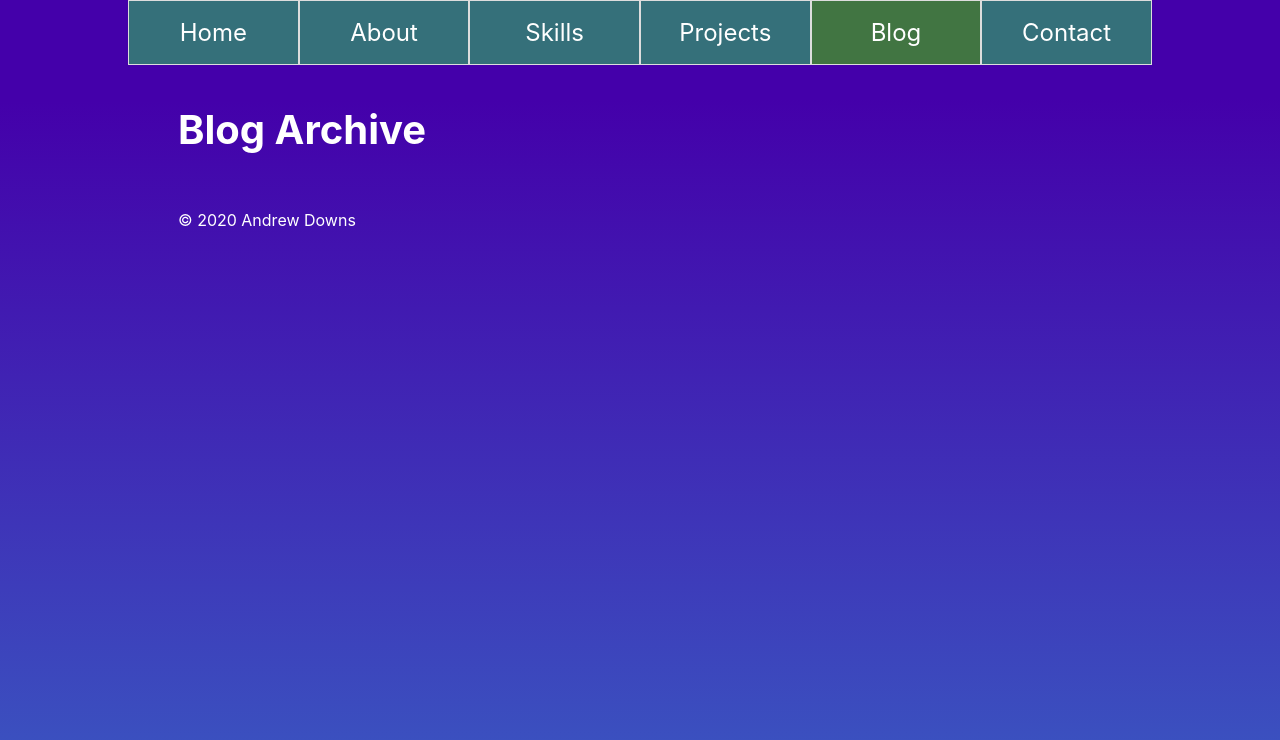
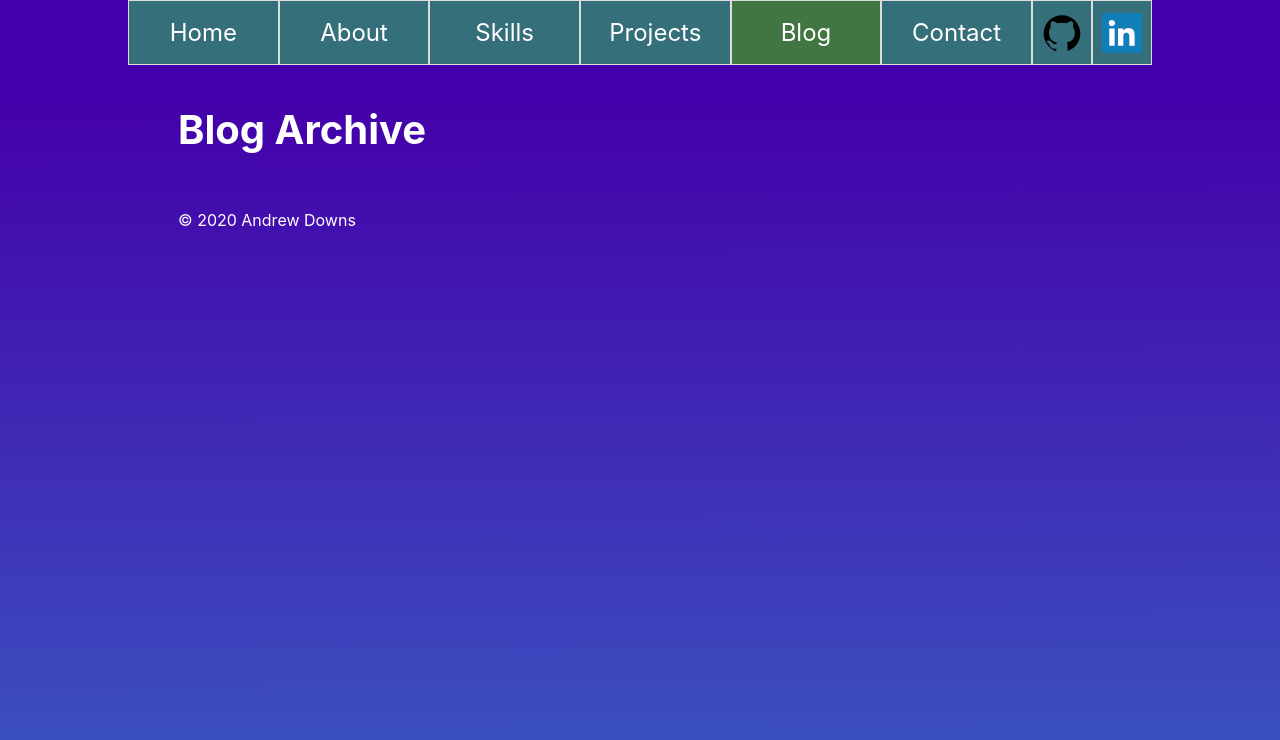
Before and after one commit to andrewdownsau/Business_Web-Dev-Portfolio, a React (Create React App) app: page /blog in a window 1280 px wide. Shown: the top 740 px of the page. Built offline with nearby package versions, Linux system fonts and the light colour scheme.

Commit message:
Refactor: external links now separate component that be added with hash array json file

```diff
--- /dev/null
+++ b/src/components/menu/external_link/external_link.css
@@ -0,0 +1,25 @@
+#external_links a {
+  display: inline-block;
+  height: 65px;
+  padding-top: 12px;
+  width: 60px;
+  box-sizing: border-box;
+  border: 1px solid #DDD;
+}
+
+#external_links img {
+  height: 40px;
+  width: 40px;
+}
+
+/* Navigation highlighting hover */
+#external_links a:hover{
+  background-color: #5ba35e;
+}
+
+/* Mobile/Tablet conditional styles */
+@media only screen and (max-width: 800px) {
+  #external_links a {
+    display: none;
+  }
+}
--- /dev/null
+++ b/src/components/menu/external_link/external_link.js
@@ -0,0 +1,20 @@
+import React from 'react';
+import './external_link.css';
+// import {NavLink} from "react-router-dom";
+
+export default function render(props){
+  const external_link_link = (
+    <a
+      id={props.external_link.id}
+      href={props.external_link.href}
+      target="_blank"
+      rel="noopener noreferrer">
+      <img
+        alt={props.external_link.alt}
+        src={props.external_link.src}/>
+    </a>
+  );
+  return (
+    external_link_link
+  );
+}
--- /dev/null
+++ b/src/components/menu/external_links.json
@@ -0,0 +1,14 @@
+[
+  {
+    "id": "github_link",
+    "href": "https://github.com/andrewdownsau",
+    "alt": "GitHub Link",
+    "src": "/images/contact_links/github.svg"
+  },
+  {
+    "id": "linkedin_link",
+    "href": "https://www.linkedin.com/in/andrew-downs-5899727b/",
+    "alt": "LinkedIn Link",
+    "src": "/images/contact_links/linkedin.svg"
+  }
+]
--- a/src/components/menu/menu.css
+++ b/src/components/menu/menu.css
@@ -5,21 +5,10 @@ header {
   background-color: #35707a;
 }
 
-#menu_options {
-  width: 100%;
+#page_links {
+  /* width: calc(100% - 180px); */
   display: flex;
   justify-content: stretch;
-}
-
-
-#github_link, #linkedin_link {
-  padding-top: 12px;
-  width: 8%;
-}
-
-#github_link img, #linkedin_link img {
-  height: 40px;
-  width: 40px;
 }
 
 .icon {
--- a/src/components/menu/menu.js
+++ b/src/components/menu/menu.js
@@ -1,16 +1,19 @@
 import React from 'react';
 import './menu.css';
-import PageLink from './page_link/page_link.js'
-import page_links from './page_links.json'
+import PageLink from './page_link/page_link.js';
+import page_links from './page_links.json';
+import ExternalLink from './external_link/external_link.js';
+import external_links from './external_links.json';
 
 
 
 export default function render(props) {
+  const external_links_width = String(external_links.length * 60)
   return (
     <header>
       <nav id="top_nav">
-        <section id="menu_options">
-          {render_menu_options(props.page)}
+        <section id="page_links" style={{width: 'calc(100% - ' + external_links_width + 'px)'}}>
+          {render_page_links(props.page)}
         </section>
         <section id="external_links">
           {render_external_links()}
@@ -36,19 +39,26 @@ export default function render(props) {
   );
 }
 
-function render_menu_options(active_page) {
-  const options = []
-  const number_of_options = page_links.length;
-  for (var index=0; index < number_of_options; index++) {
-    options.push(<PageLink page={page_links[index]} active={active_page} number={number_of_options} />)
+function render_page_links(active_page) {
+  const page_links_arr = []
+  const number_of_page_links = page_links.length;
+  for (var index=0; index < number_of_page_links; index++) {
+    page_links_arr.push(<PageLink page={page_links[index]} active={active_page} number={number_of_page_links} />)
   }
   return (
-    options
+    page_links_arr
   );
 }
 
 function render_external_links() {
-
+  const external_links_arr = [];
+  const number_of_external_links = external_links.length;
+  for (var index=0; index < number_of_external_links; index++) {
+    external_links_arr.push(<ExternalLink external_link={external_links[index]} number={number_of_external_links} />)
+  }
+  return (
+    external_links_arr
+  );
 }
 
 // function menu_dropdown_up() {
--- a/src/components/menu/page_link/page_link.js
+++ b/src/components/menu/page_link/page_link.js
@@ -3,22 +3,22 @@ import './page_link.css';
 import {NavLink} from "react-router-dom";
 
 export default function render(props){
-  const option_width = String(100/props.number)+'%';
+  const page_link_width = String(100/props.number)+'%';
   const nav_key = "nav_link " + props.page;
-  const option_path = '/' + props.page.toLowerCase();
-  const option_link = (
+  const page_link_path = '/' + props.page.toLowerCase();
+  const page_link_link = (
     <NavLink
       key={nav_key}
       className="page_link"
-      style={{ width: option_width }}
+      style={{ width: page_link_width }}
       onClick={menu_un_collapse}
-      to={option_path}
+      to={page_link_path}
     >
       {props.page}
     </NavLink>
   );
   return(
-    option_link
+    page_link_link
   );
 }
 
```
